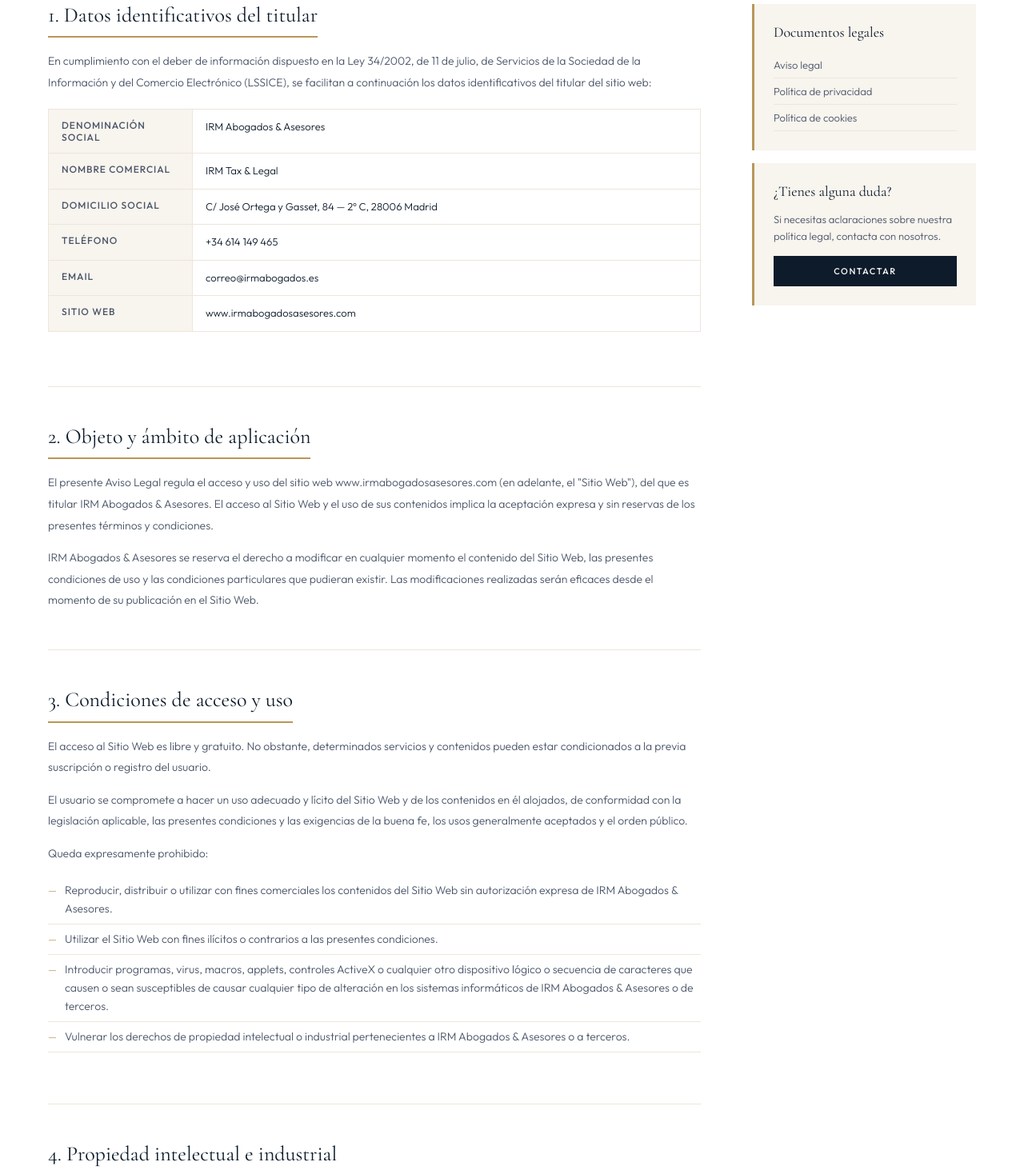
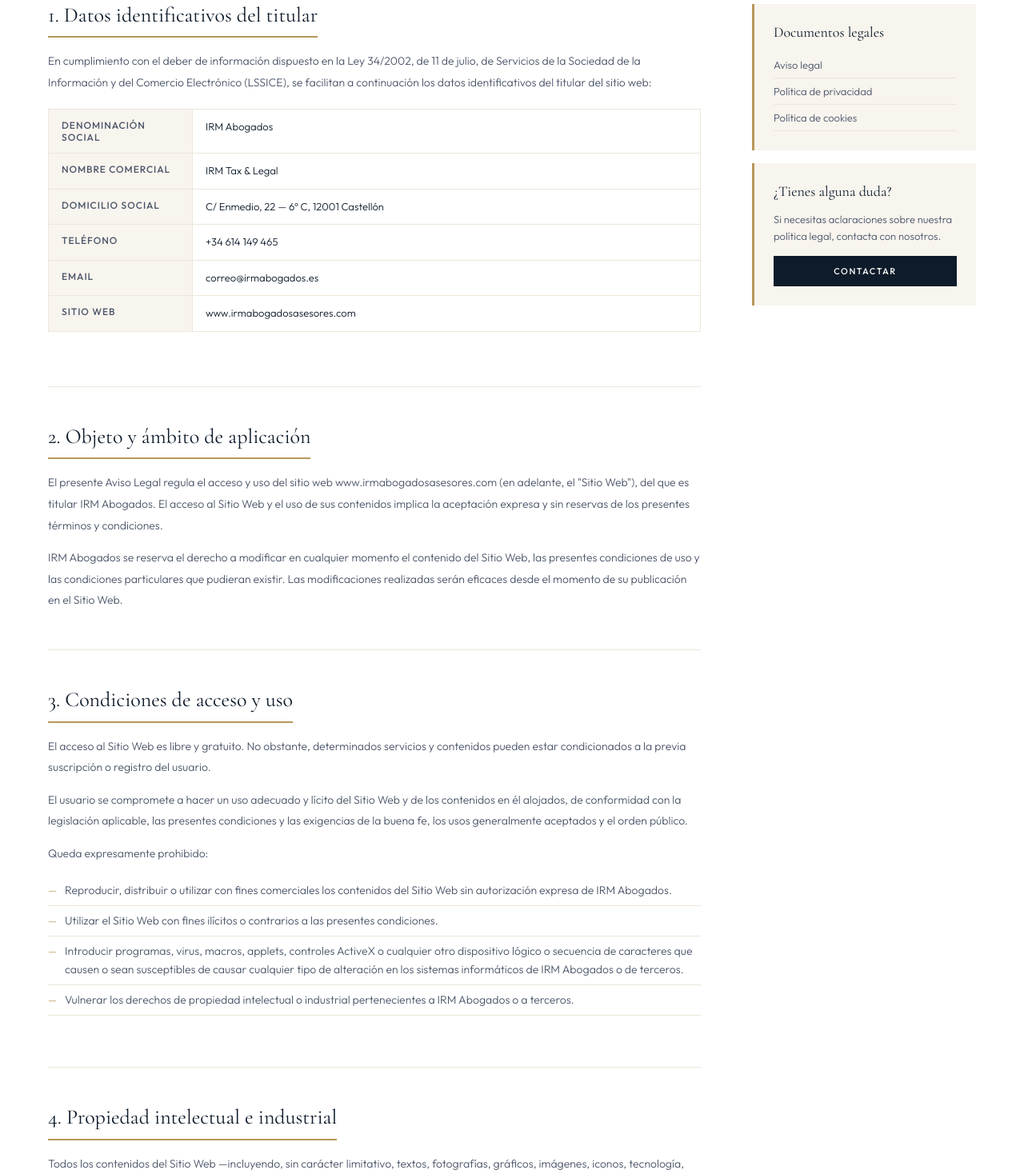
Before and after one commit to Ivanrm01/IRM-Abogados, a Next.js app: page /aviso-legal in a window 1280 px wide. Shown: the part 580-2048 px from the top of the page at 80% size. Built offline with nearby package versions, Linux system fonts and the light colour scheme.

Commit message:
Update page.jsx

```diff
--- a/app/aviso-legal/page.jsx
+++ b/app/aviso-legal/page.jsx
@@ -1,8 +1,8 @@
 import styles from './legal.module.css'
 
 export const metadata = {
-  title: 'Aviso Legal | IRM Tax & Legal',
-  description: 'Aviso legal de IRM Abogados & Asesores. Información sobre el titular del sitio web, condiciones de uso y propiedad intelectual.',
+  title: 'Aviso Legal | IRM Abogados',
+  description: 'Aviso legal de IRM Abogados. Información sobre el titular del sitio web, condiciones de uso y propiedad intelectual.',
 }
 
 export default function AvisoLegalPage() {
@@ -24,9 +24,9 @@
             <h2>1. Datos identificativos del titular</h2>
             <p>En cumplimiento con el deber de información dispuesto en la Ley 34/2002, de 11 de julio, de Servicios de la Sociedad de la Información y del Comercio Electrónico (LSSICE), se facilitan a continuación los datos identificativos del titular del sitio web:</p>
             <div className={styles.dataTable}>
-              <div className={styles.dataRow}><div className={styles.dataLabel}>Denominación social</div><div className={styles.dataVal}>IRM Abogados & Asesores</div></div>
+              <div className={styles.dataRow}><div className={styles.dataLabel}>Denominación social</div><div className={styles.dataVal}>IRM Abogados</div></div>
               <div className={styles.dataRow}><div className={styles.dataLabel}>Nombre comercial</div><div className={styles.dataVal}>IRM Tax & Legal</div></div>
-              <div className={styles.dataRow}><div className={styles.dataLabel}>Domicilio social</div><div className={styles.dataVal}>C/ José Ortega y Gasset, 84 — 2º C, 28006 Madrid</div></div>
+              <div className={styles.dataRow}><div className={styles.dataLabel}>Domicilio social</div><div className={styles.dataVal}>C/ Enmedio, 22 — 6º C, 12001 Castellón</div></div>
               <div className={styles.dataRow}><div className={styles.dataLabel}>Teléfono</div><div className={styles.dataVal}>+34 614 149 465</div></div>
               <div className={styles.dataRow}><div className={styles.dataLabel}>Email</div><div className={styles.dataVal}>correo@irmabogados.es</div></div>
               <div className={styles.dataRow}><div className={styles.dataLabel}>Sitio web</div><div className={styles.dataVal}>www.irmabogadosasesores.com</div></div>
@@ -35,8 +35,8 @@
 
           <div className={styles.block}>
             <h2>2. Objeto y ámbito de aplicación</h2>
-            <p>El presente Aviso Legal regula el acceso y uso del sitio web www.irmabogadosasesores.com (en adelante, el "Sitio Web"), del que es titular IRM Abogados & Asesores. El acceso al Sitio Web y el uso de sus contenidos implica la aceptación expresa y sin reservas de los presentes términos y condiciones.</p>
-            <p>IRM Abogados & Asesores se reserva el derecho a modificar en cualquier momento el contenido del Sitio Web, las presentes condiciones de uso y las condiciones particulares que pudieran existir. Las modificaciones realizadas serán eficaces desde el momento de su publicación en el Sitio Web.</p>
+            <p>El presente Aviso Legal regula el acceso y uso del sitio web www.irmabogadosasesores.com (en adelante, el "Sitio Web"), del que es titular IRM Abogados. El acceso al Sitio Web y el uso de sus contenidos implica la aceptación expresa y sin reservas de los presentes términos y condiciones.</p>
+            <p>IRM Abogados se reserva el derecho a modificar en cualquier momento el contenido del Sitio Web, las presentes condiciones de uso y las condiciones particulares que pudieran existir. Las modificaciones realizadas serán eficaces desde el momento de su publicación en el Sitio Web.</p>
           </div>
 
           <div className={styles.block}>
@@ -45,10 +45,10 @@
             <p>El usuario se compromete a hacer un uso adecuado y lícito del Sitio Web y de los contenidos en él alojados, de conformidad con la legislación aplicable, las presentes condiciones y las exigencias de la buena fe, los usos generalmente aceptados y el orden público.</p>
             <p>Queda expresamente prohibido:</p>
             <ul>
-              <li>Reproducir, distribuir o utilizar con fines comerciales los contenidos del Sitio Web sin autorización expresa de IRM Abogados & Asesores.</li>
+              <li>Reproducir, distribuir o utilizar con fines comerciales los contenidos del Sitio Web sin autorización expresa de IRM Abogados.</li>
               <li>Utilizar el Sitio Web con fines ilícitos o contrarios a las presentes condiciones.</li>
-              <li>Introducir programas, virus, macros, applets, controles ActiveX o cualquier otro dispositivo lógico o secuencia de caracteres que causen o sean susceptibles de causar cualquier tipo de alteración en los sistemas informáticos de IRM Abogados & Asesores o de terceros.</li>
-              <li>Vulnerar los derechos de propiedad intelectual o industrial pertenecientes a IRM Abogados & Asesores o a terceros.</li>
+              <li>Introducir programas, virus, macros, applets, controles ActiveX o cualquier otro dispositivo lógico o secuencia de caracteres que causen o sean susceptibles de causar cualquier tipo de alteración en los sistemas informáticos de IRM Abogados o de terceros.</li>
+              <li>Vulnerar los derechos de propiedad intelectual o industrial pertenecientes a IRM Abogados o a terceros.</li>
             </ul>
           </div>
 
```
